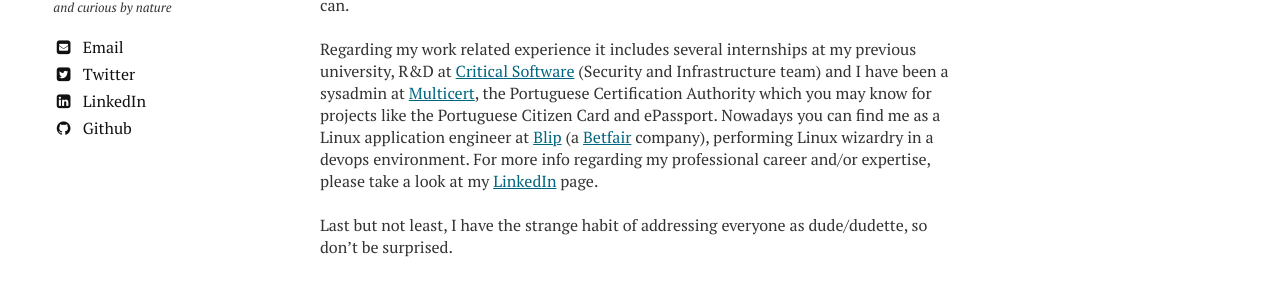
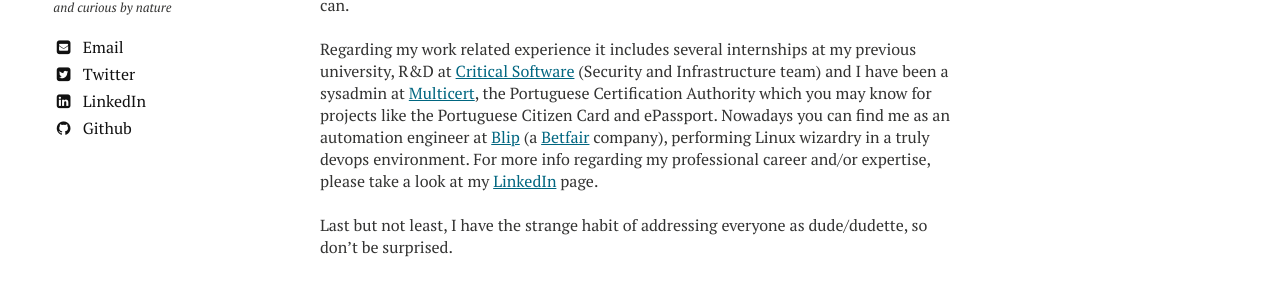
Before and after one commit to kintoandar/kintoandar.github.io, a Jekyll site: the page built from about/index.md, in a window 1280 px wide. Shown: the part 721-1023 px from the top of the page. Built offline with Jekyll 4.4.1, drawn with Linux system fonts in a browser that asks for light colours; nearby versions of some CDN libraries.

Commit message:
change current job spec on about

```diff
--- a/about/index.md
+++ b/about/index.md
@@ -14,7 +14,7 @@
   On the community side, I'm a [Porto Linux](http://portolinux.org/) member, wrote a couple of articles for [PTCoreSec](http://blog.kintoandar.com/2013/01/ptcoresec-because-security-matters.html) and I use my blog and Freenode IRC to help FOSS users out there as much as I can.
 <br>
 <br>
-  Regarding my work related experience it includes several internships at my previous university, R&D at [Critical Software](http://www.criticalsoftware.com/) (Security and Infrastructure team) and I have been a sysadmin at [Multicert](https://www.multicert.com), the Portuguese Certification Authority which you may know for projects like the Portuguese Citizen Card and ePassport. Nowadays you can find me as a Linux application engineer at [Blip](http://www.blip.pt/) (a [Betfair](http://corporate.betfair.com/) company), performing Linux wizardry in a devops environment. For more info regarding my professional career and/or expertise, please take a look at my [LinkedIn](https://www.linkedin.com/in/joelbastos) page.
+  Regarding my work related experience it includes several internships at my previous university, R&D at [Critical Software](http://www.criticalsoftware.com/) (Security and Infrastructure team) and I have been a sysadmin at [Multicert](https://www.multicert.com), the Portuguese Certification Authority which you may know for projects like the Portuguese Citizen Card and ePassport. Nowadays you can find me as an automation engineer at [Blip](http://www.blip.pt/) (a [Betfair](http://corporate.betfair.com/) company), performing Linux wizardry in a truly devops environment. For more info regarding my professional career and/or expertise, please take a look at my [LinkedIn](https://www.linkedin.com/in/joelbastos) page.
 <br>
 <br>
   Last but not least, I have the strange habit of addressing everyone as dude/dudette, so don't be surprised.
```
